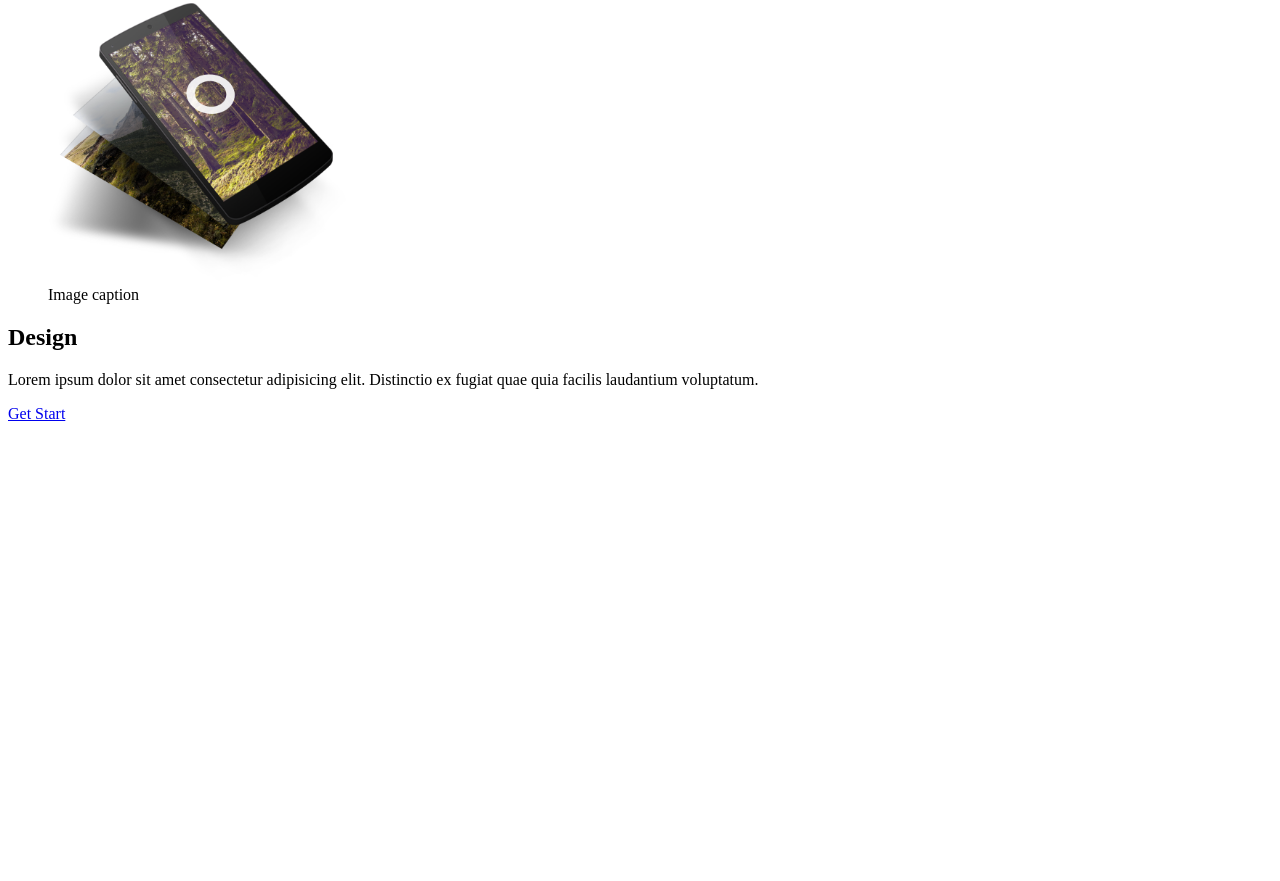
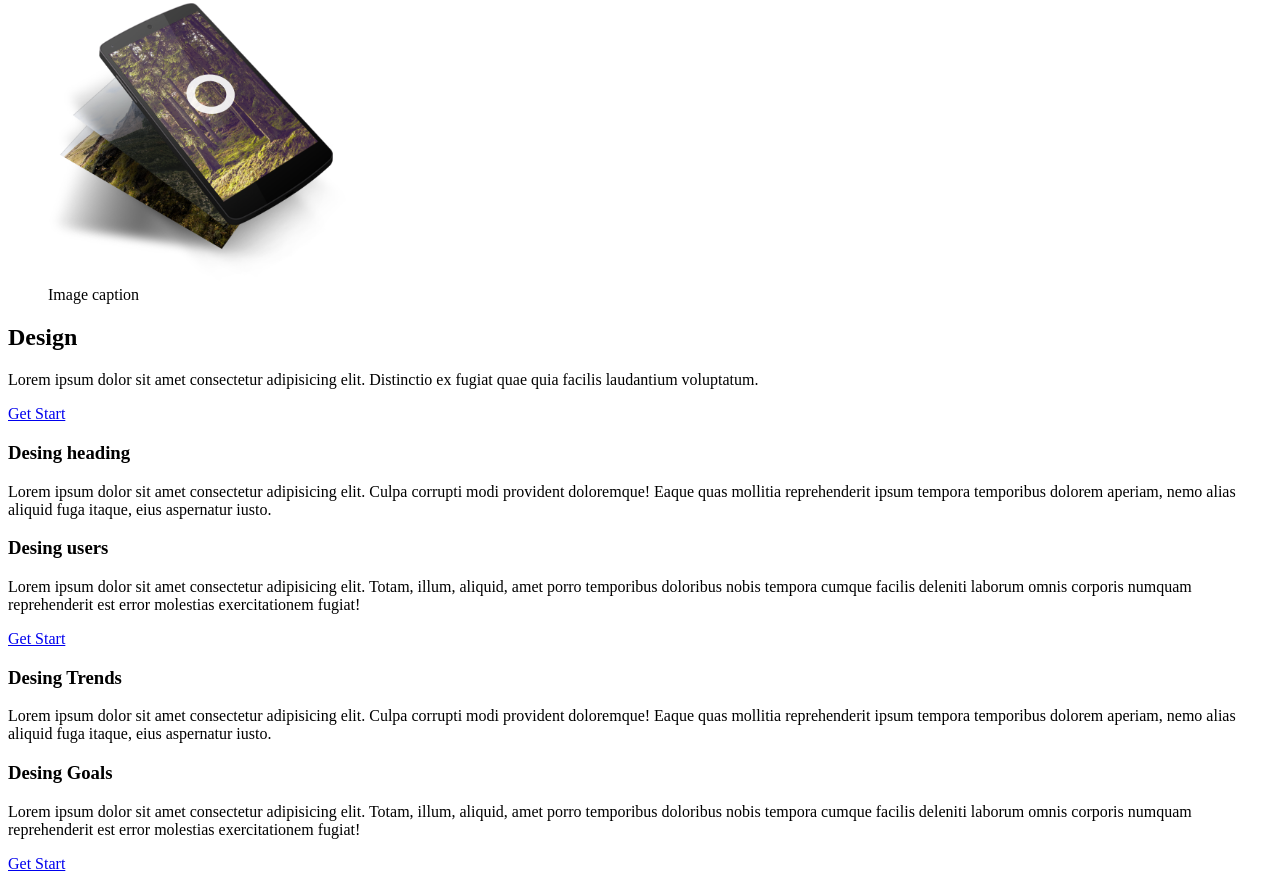
Before and after one commit to Akchalovna/Landing-Page, a plain HTML site: page infdex.html in a window 1280 px wide. Shown: the part 230-1111 px from the top of the page. Before the commit the page ends 800 px from the top, so only its background shows below. Drawn offline with Linux system fonts and the light colour scheme.

Commit message:
finished 2-section

```diff
--- a/infdex.html
+++ b/infdex.html
@@ -40,5 +40,32 @@
         </div>
     </section>
 
+    <section>
+
+        <div>
+            <h3>Desing heading</h3>
+
+            <p>Lorem ipsum dolor sit amet consectetur adipisicing elit. Culpa corrupti modi provident doloremque! Eaque quas mollitia reprehenderit ipsum tempora temporibus dolorem aperiam, nemo alias aliquid fuga itaque, eius aspernatur iusto.</p>
+
+            <h3>Desing users</h3>
+
+            <p>Lorem ipsum dolor sit amet consectetur adipisicing elit. Totam, illum, aliquid, amet porro temporibus doloribus nobis tempora cumque facilis deleniti laborum omnis corporis numquam reprehenderit est error molestias exercitationem fugiat!</p>
+
+            <a href="#">Get Start</a>
+        </div>
+
+        <div>
+            <h3>Desing Trends</h3>
+
+            <p>Lorem ipsum dolor sit amet consectetur adipisicing elit. Culpa corrupti modi provident doloremque! Eaque quas mollitia reprehenderit ipsum tempora temporibus dolorem aperiam, nemo alias aliquid fuga itaque, eius aspernatur iusto.</p>
+
+            <h3>Desing Goals</h3>
+
+            <p>Lorem ipsum dolor sit amet consectetur adipisicing elit. Totam, illum, aliquid, amet porro temporibus doloribus nobis tempora cumque facilis deleniti laborum omnis corporis numquam reprehenderit est error molestias exercitationem fugiat!</p>
+            <a href="#">Get Start</a>
+        </div>
+
+    </section>
+
   </body>
 </html>
```
